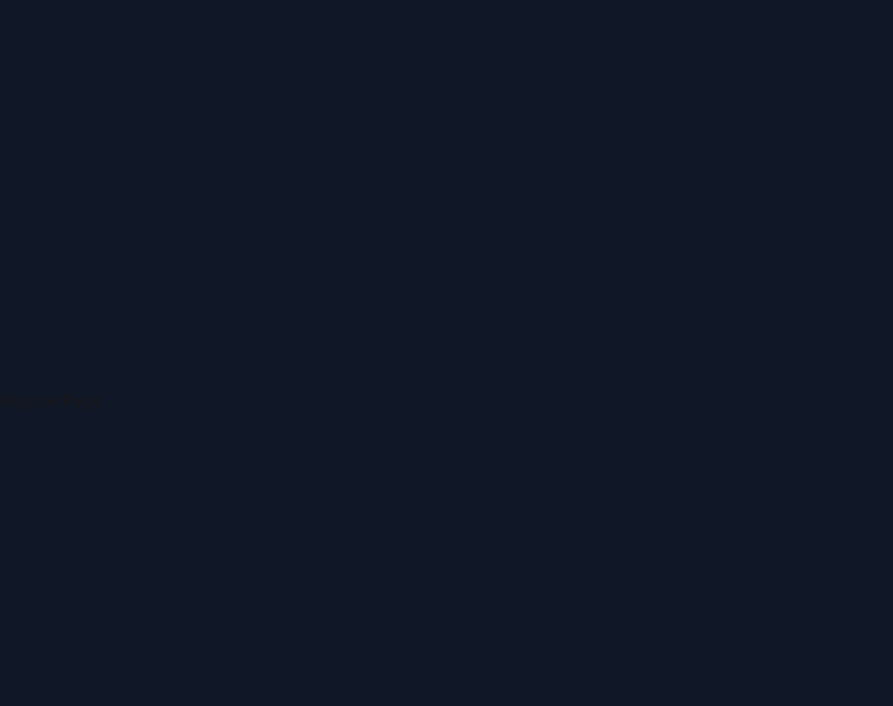
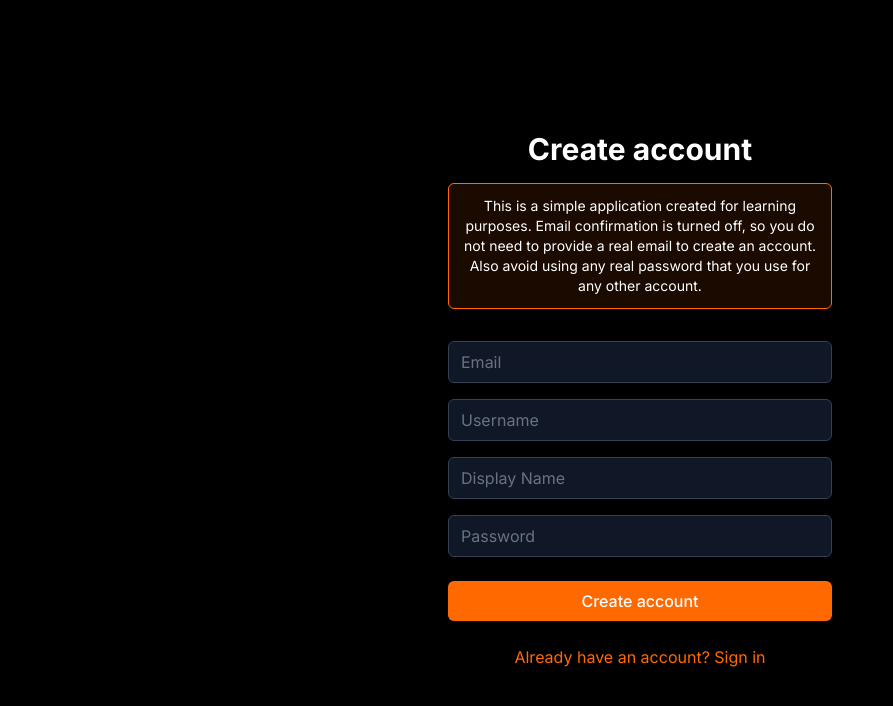
Before and after one commit to espeniv/eks, a Next.js app: page /register in a window 1280 px wide. Shown: the top 706 px of the page, without its empty margins (0-893 px from the left). Built offline with nearby package versions, Linux system fonts and the light colour scheme; no server answers.

Commit message:
Register page created, and homepage has been updated to support proper auth

```diff
--- a/src/app/(auth)/login/page.tsx
+++ b/src/app/(auth)/login/page.tsx
@@ -66,7 +66,7 @@ export default function LoginPage() {
           <button
             type="submit"
             disabled={loading}
-            className="w-full py-2 px-4 bg-orange-400 hover:bg-orange-500 rounded-md text-white font-medium disabled:opacity-50"
+            className="w-full py-2 px-4 bg-orange-500 hover:bg-orange-400 rounded-md text-white font-medium disabled:opacity-50"
           >
             {loading ? "Signing in..." : "Sign in"}
           </button>
@@ -74,7 +74,7 @@ export default function LoginPage() {
           <div className="text-center">
             <Link
               href="/register"
-              className="text-orange-400 hover:text-orange-500"
+              className="text-orange-500 hover:text-orange-400"
             >
               Create a new account
             </Link>
--- a/src/app/(auth)/register/page.tsx
+++ b/src/app/(auth)/register/page.tsx
@@ -1,3 +1,132 @@
+"use client";
+
+import { useState } from "react";
+import { useAuth } from "@/context/auth-context";
+import { useRouter } from "next/navigation";
+import Link from "next/link";
+
 export default function RegisterPage() {
-  return <h1>RegisterPage</h1>;
+  const [formData, setFormData] = useState({
+    email: "",
+    password: "",
+    username: "",
+    displayName: "",
+  });
+  const [loading, setLoading] = useState(false);
+  const [error, setError] = useState("");
+  const { signUp } = useAuth();
+  const router = useRouter();
+
+  const handleChange = (e: React.ChangeEvent<HTMLInputElement>) => {
+    setFormData({
+      ...formData,
+      [e.target.name]: e.target.value,
+    });
+  };
+
+  const handleSubmit = async (e: React.FormEvent) => {
+    e.preventDefault();
+    setLoading(true);
+    setError("");
+
+    const { error } = await signUp(formData.email, formData.password, {
+      username: formData.username,
+      display_name: formData.displayName,
+    });
+
+    if (error) {
+      setError(error.message);
+    } else {
+      router.push("/home");
+    }
+
+    setLoading(false);
+  };
+
+  //Todo: Validation for all fields not just email format
+  return (
+    <div className="min-h-screen flex items-center justify-center bg-black">
+      <div className="max-w-md w-full space-y-8 p-8">
+        <div className="text-center">
+          <h2 className="text-3xl font-bold text-white">Create account</h2>
+
+          <div className="mt-4 p-3 bg-orange-500/10 border border-orange-500 rounded-md">
+            <p className="text-sm text-white">
+              This is a simple application created for learning purposes. Email
+              confirmation is turned off, so you do not need to provide a real
+              email to create an account. Also avoid using any real password
+              that you use for any other account.
+            </p>
+          </div>
+        </div>
+
+        <form className="mt-8 space-y-6" onSubmit={handleSubmit}>
+          {error && (
+            <div className="bg-red-500/10 border border-red-500 text-red-500 px-4 py-3 rounded">
+              {error}
+            </div>
+          )}
+
+          <div className="space-y-4">
+            <input
+              type="email"
+              name="email"
+              required
+              value={formData.email}
+              onChange={handleChange}
+              className="w-full px-3 py-2 bg-gray-900 border border-gray-700 rounded-md text-white placeholder-gray-500 focus:outline-none focus:ring-2 focus:ring-orange-500"
+              placeholder="Email"
+            />
+
+            <input
+              type="text"
+              name="username"
+              required
+              value={formData.username}
+              onChange={handleChange}
+              className="w-full px-3 py-2 bg-gray-900 border border-gray-700 rounded-md text-white placeholder-gray-500 focus:outline-none focus:ring-2 focus:ring-orange-500"
+              placeholder="Username"
+            />
+
+            <input
+              type="text"
+              name="displayName"
+              required
+              value={formData.displayName}
+              onChange={handleChange}
+              className="w-full px-3 py-2 bg-gray-900 border border-gray-700 rounded-md text-white placeholder-gray-500 focus:outline-none focus:ring-2 focus:ring-orange-500"
+              placeholder="Display Name"
+            />
+
+            <input
+              type="password"
+              name="password"
+              required
+              value={formData.password}
+              onChange={handleChange}
+              className="w-full px-3 py-2 bg-gray-900 border border-gray-700 rounded-md text-white placeholder-gray-500 focus:outline-none focus:ring-2 focus:ring-orange-500"
+              placeholder="Password"
+            />
+          </div>
+
+          <button
+            type="submit"
+            disabled={loading}
+            className="w-full py-2 px-4 bg-orange-500 hover:bg-orange-400 rounded-md text-white font-medium disabled:opacity-50"
+          >
+            {loading ? "Creating account..." : "Create account"}
+          </button>
+
+          <div className="text-center">
+            <Link
+              href="/login"
+              className="text-orange-500 hover:text-orange-400"
+            >
+              Already have an account? Sign in
+            </Link>
+          </div>
+        </form>
+      </div>
+    </div>
+  );
 }
--- a/src/app/(main)/home/page.tsx
+++ b/src/app/(main)/home/page.tsx
@@ -1,11 +1,45 @@
+"use client";
+
 import { PostCreator } from "@/components/post-creator";
 import { PostFeed } from "@/components/post-feed";
+import { useAuth } from "@/context/auth-context";
+import { useRouter } from "next/navigation";
+import { useEffect } from "react";
 
 export default function HomePage() {
+  const { user, loading, signOut } = useAuth();
+  const router = useRouter();
+
+  useEffect(() => {
+    if (!loading && !user) {
+      router.push("/login");
+    }
+  }, [user, loading, router]);
+
+  if (loading) {
+    return (
+      <div className="max-w-2xl">
+        <div className="p-8 text-center">
+          <p className="text-gray-500">Loading...</p>
+        </div>
+      </div>
+    );
+  }
+
+  if (!user) {
+    return null;
+  }
+
   return (
     <div className="max-w-2xl">
-      <div className="border-b border-gray-800 p-4 sticky top-0 bg-black">
+      <div className="border-b border-gray-800 p-4 sticky top-0 bg-black flex justify-between items-center">
         <h1 className="text-xl font-bold">Home</h1>
+        <button
+          onClick={() => signOut()}
+          className="px-4 py-2 bg-gray-800 hover:bg-gray-700 rounded-sm text-sm"
+        >
+          Sign out
+        </button>
       </div>
       <PostCreator />
       <PostFeed />
```
